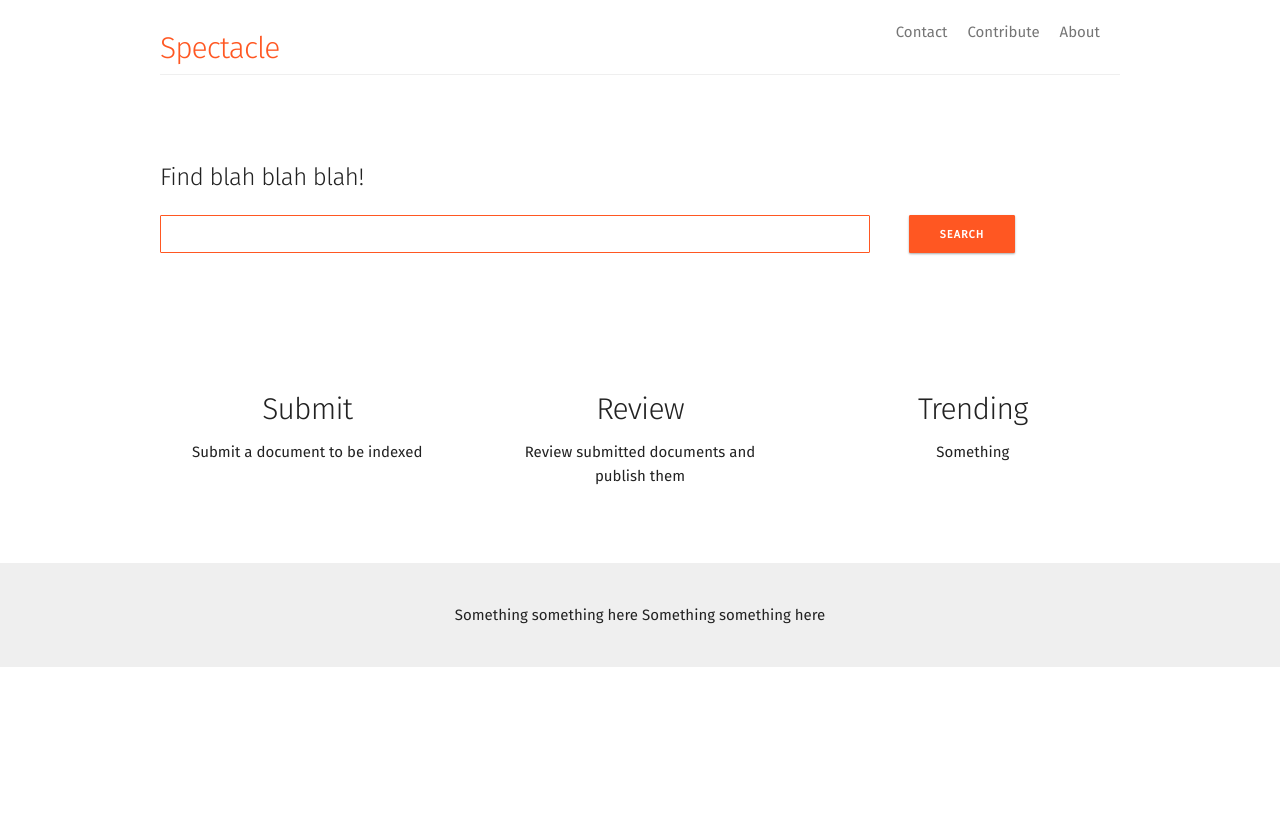
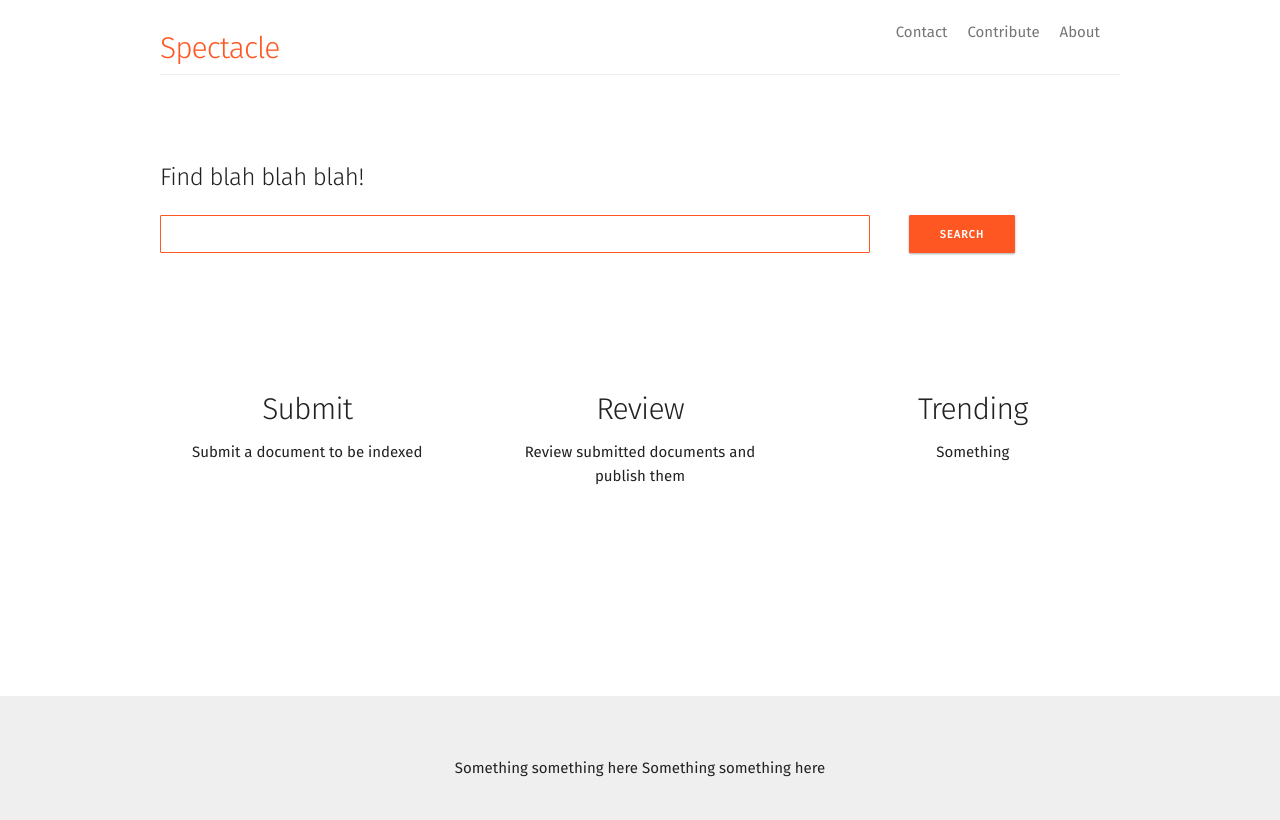
Before and after one commit to tuxerman/spectacle, a Flask app: page / in a window 1280 px wide. Before the commit the page ends 667 px from the top, so only its background shows below. Run offline with Flask 2, Linux system fonts and the light colour scheme; some libraries are stand-ins or nearby versions.

Commit message:
Fixed floating footer

```diff
--- a/static/css/style.css
+++ b/static/css/style.css
@@ -1,4 +1,22 @@
 /* Custom Stylesheet */
+html {
+  height: 100%;
+  box-sizing: border-box;
+}
+
+body {
+  position: relative;
+  margin: 0;
+  padding-bottom: 15rem;
+  min-height: 100%;
+}
+
+*,
+*:before,
+*:after {
+  box-sizing: inherit;
+}
+
 .container{
     margin-top: 20px;
 }
@@ -47,11 +65,10 @@
 }
 
 #footer {
+    background-color: #efefef;
+    position: absolute;
+    right: 0;
+    bottom: 0;
+    left: 0;
     text-align: center;
-    background-color: #efefef;
-    position: relative;
-    margin-top: 40px;
-    left:0px;
-    bottom:0px;
-    width:100%;
 }
```
